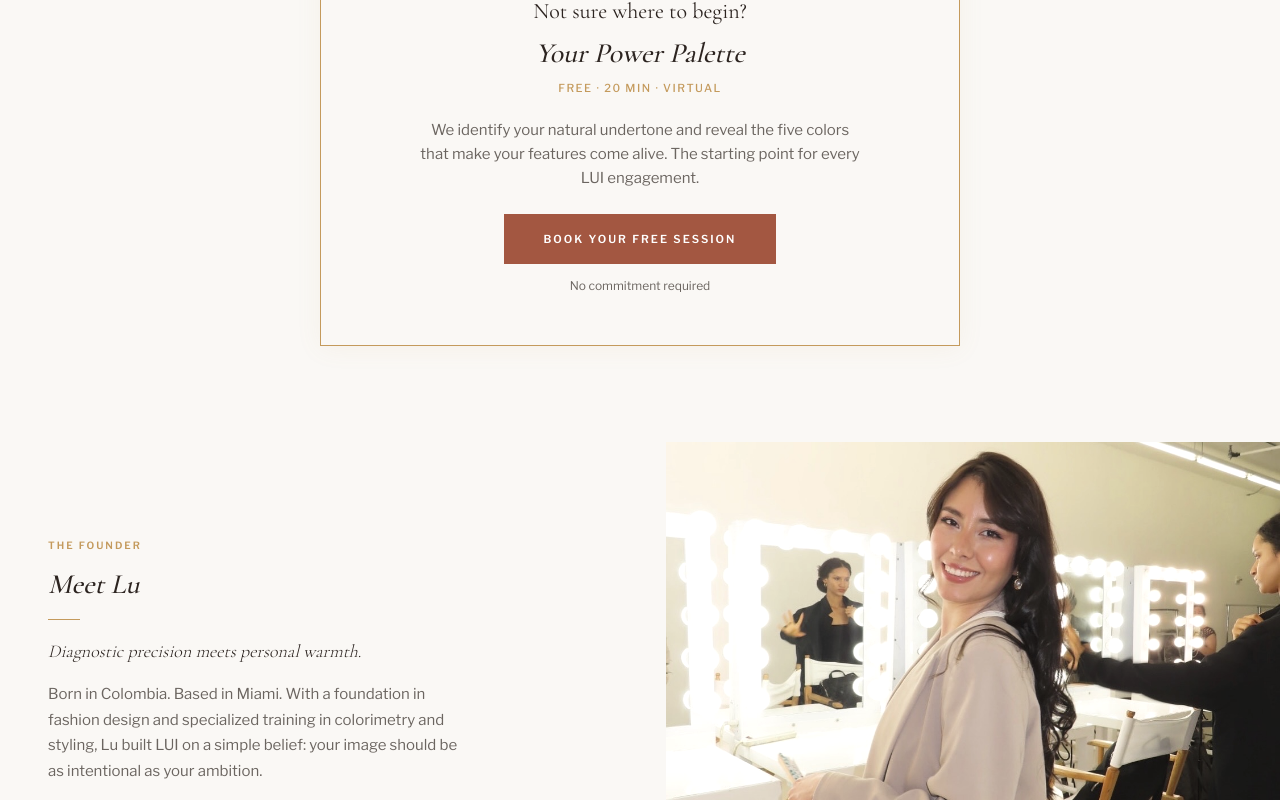
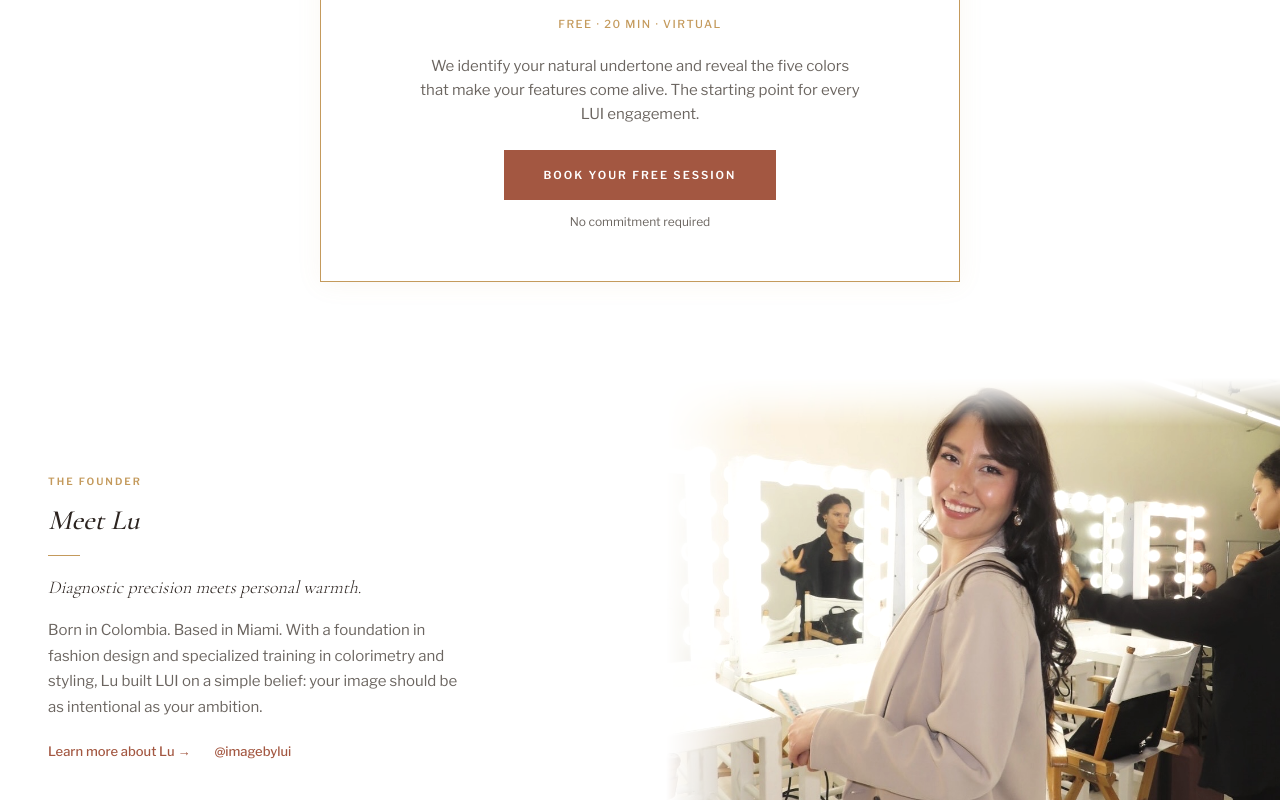
Before and after one commit to ImageByLui/image-by-lui, a Next.js app: page / in a window 1280 px wide. Shown: the part 2000-2800 px from the top of the page. Built offline with nearby package versions, Linux system fonts and the light colour scheme; no server answers.

Commit message:
Add files via upload

```diff
--- a/src/app/es/page.tsx
+++ b/src/app/es/page.tsx
@@ -129,8 +129,8 @@ export default function HomePageEs() {
       {/* ================================================================= */}
       {/* §4 — STATEMENT                                                   */}
       {/* ================================================================= */}
-      <section className="text-center" style={{ padding: "28px 32px 36px" }}>
-        <div className="lg:hidden">
+      <section className="text-center">
+        <div className="lg:hidden" style={{ padding: "28px 32px 36px" }}>
           <ScrollReveal>
             <h2 className="font-heading italic font-light text-[28px] text-espresso mb-2">{c.statement.heading}</h2>
             <p className="font-body text-[13px] text-warm-taupe" style={{ letterSpacing: "0.2px" }}>{c.statement.body}</p>
@@ -259,7 +259,15 @@ export default function HomePageEs() {
       {/* §9 — MEET LU                                                     */}
       {/* ================================================================= */}
       <section className="relative lg:min-h-[480px] lg:flex lg:items-center">
-        <div className="hidden lg:block absolute top-0 right-0 w-[48%] h-full meet-photo-wrap overflow-hidden">
+        <div
+          className="hidden lg:block absolute top-0 right-0 w-[48%] h-full overflow-hidden"
+          style={{
+            WebkitMaskImage: "linear-gradient(to right, transparent 0%, rgba(0,0,0,0.3) 5%, black 14%, black 100%), linear-gradient(to bottom, transparent 0%, rgba(0,0,0,0.3) 4%, black 10%, black 90%, rgba(0,0,0,0.3) 96%, transparent 100%)",
+            maskImage: "linear-gradient(to right, transparent 0%, rgba(0,0,0,0.3) 5%, black 14%, black 100%), linear-gradient(to bottom, transparent 0%, rgba(0,0,0,0.3) 4%, black 10%, black 90%, rgba(0,0,0,0.3) 96%, transparent 100%)",
+            WebkitMaskComposite: "source-in",
+            maskComposite: "intersect",
+          }}
+        >
           {/* eslint-disable-next-line @next/next/no-img-element */}
           <img
             src="/images/mobile/home/home-lu-about.jpg"
--- a/src/app/globals.css
+++ b/src/app/globals.css
@@ -21,7 +21,7 @@
   --lui-terracotta: #A35741;
   --lui-terracotta-dark: #8A4735;
   --lui-gold: #C49A5C;
-  --lui-soft-stone: #FAF8F5;
+  --lui-soft-stone: #EDE7DF;
   --lui-warm-grey: #6B6560;
   --lui-white: #FFFFFF;
 
@@ -524,3 +524,41 @@ details .accordion-content > div {
   .cta-gold:hover,
   .cta-whatsapp:hover { transform: none; }
 }
+
+/* ---------------------------------------------------------------------------
+   Homepage — White Background + Meet Lu Mask
+   --------------------------------------------------------------------------- */
+
+[data-page="home"] {
+  background-color: #FFFFFF;
+}
+
+body:has([data-page="home"]) {
+  background-color: #FFFFFF;
+}
+
+/* Meet Lu desktop photo feathering (§9.2) */
+.meet-photo-wrap {
+  -webkit-mask-image:
+    linear-gradient(to right, transparent 0%, rgba(0,0,0,0.3) 5%, black 14%, black 100%),
+    linear-gradient(to bottom, transparent 0%, rgba(0,0,0,0.3) 4%, black 10%, black 90%, rgba(0,0,0,0.3) 96%, transparent 100%);
+  mask-image:
+    linear-gradient(to right, transparent 0%, rgba(0,0,0,0.3) 5%, black 14%, black 100%),
+    linear-gradient(to bottom, transparent 0%, rgba(0,0,0,0.3) 4%, black 10%, black 90%, rgba(0,0,0,0.3) 96%, transparent 100%);
+  -webkit-mask-composite: source-in;
+  mask-composite: intersect;
+}
+
+/* Fallback: simple left-edge fade if mask-composite not supported */
+@supports not (mask-composite: intersect) {
+  .meet-photo-wrap {
+    -webkit-mask-image: linear-gradient(to right, transparent 0%, black 15%, black 100%);
+    mask-image: linear-gradient(to right, transparent 0%, black 15%, black 100%);
+  }
+}
+
+/* Homepage hero photo entrance — desktop only */
+@keyframes heroPhotoIn {
+  from { opacity: 0; transform: translateX(-20px); }
+  to { opacity: 1; transform: translateX(0); }
+}
--- a/src/app/page.tsx
+++ b/src/app/page.tsx
@@ -124,7 +124,9 @@ export default function HomePage() {
               target="_blank"
               rel="noopener noreferrer"
               className="inline-block font-body font-semibold text-[11px] tracking-[2px] uppercase bg-terracotta text-white no-underline hover:no-underline hover:bg-terracotta-dark hover:tracking-[2.5px] hover:-translate-y-0.5 transition-all duration-300"
-              style={{ padding: "16px 40px" }}
+              style={{ padding: "16px 40px", boxShadow: "none" }}
+              onMouseOver={(e) => { (e.currentTarget.style.boxShadow = "0 6px 20px rgba(163,87,65,0.15)"); }}
+              onMouseOut={(e) => { (e.currentTarget.style.boxShadow = "none"); }}
             >
               {c.hero.cta.text}
             </a>
@@ -136,8 +138,8 @@ export default function HomePage() {
       {/* ================================================================= */}
       {/* §4 — STATEMENT                                                   */}
       {/* ================================================================= */}
-      <section className="text-center px-8 lg:px-12" style={{ padding: "28px 32px 36px" }}>
-        <div className="lg:hidden">
+      <section className="text-center">
+        <div className="lg:hidden" style={{ padding: "28px 32px 36px" }}>
           <ScrollReveal>
             <h2 className="font-heading italic font-light text-[28px] text-espresso mb-2">{c.statement.heading}</h2>
             <p className="font-body text-[13px] text-warm-taupe" style={{ letterSpacing: "0.2px" }}>{c.statement.body}</p>
@@ -273,7 +275,15 @@ export default function HomePage() {
       {/* ================================================================= */}
       <section className="relative lg:min-h-[480px] lg:flex lg:items-center">
         {/* Desktop photo — bleeds RIGHT with mask-image feathering */}
-        <div className="hidden lg:block absolute top-0 right-0 w-[48%] h-full meet-photo-wrap overflow-hidden">
+        <div
+          className="hidden lg:block absolute top-0 right-0 w-[48%] h-full overflow-hidden"
+          style={{
+            WebkitMaskImage: "linear-gradient(to right, transparent 0%, rgba(0,0,0,0.3) 5%, black 14%, black 100%), linear-gradient(to bottom, transparent 0%, rgba(0,0,0,0.3) 4%, black 10%, black 90%, rgba(0,0,0,0.3) 96%, transparent 100%)",
+            maskImage: "linear-gradient(to right, transparent 0%, rgba(0,0,0,0.3) 5%, black 14%, black 100%), linear-gradient(to bottom, transparent 0%, rgba(0,0,0,0.3) 4%, black 10%, black 90%, rgba(0,0,0,0.3) 96%, transparent 100%)",
+            WebkitMaskComposite: "source-in",
+            maskComposite: "intersect",
+          }}
+        >
           {/* eslint-disable-next-line @next/next/no-img-element */}
           <img
             src="/images/mobile/home/home-lu-about.jpg"
```
